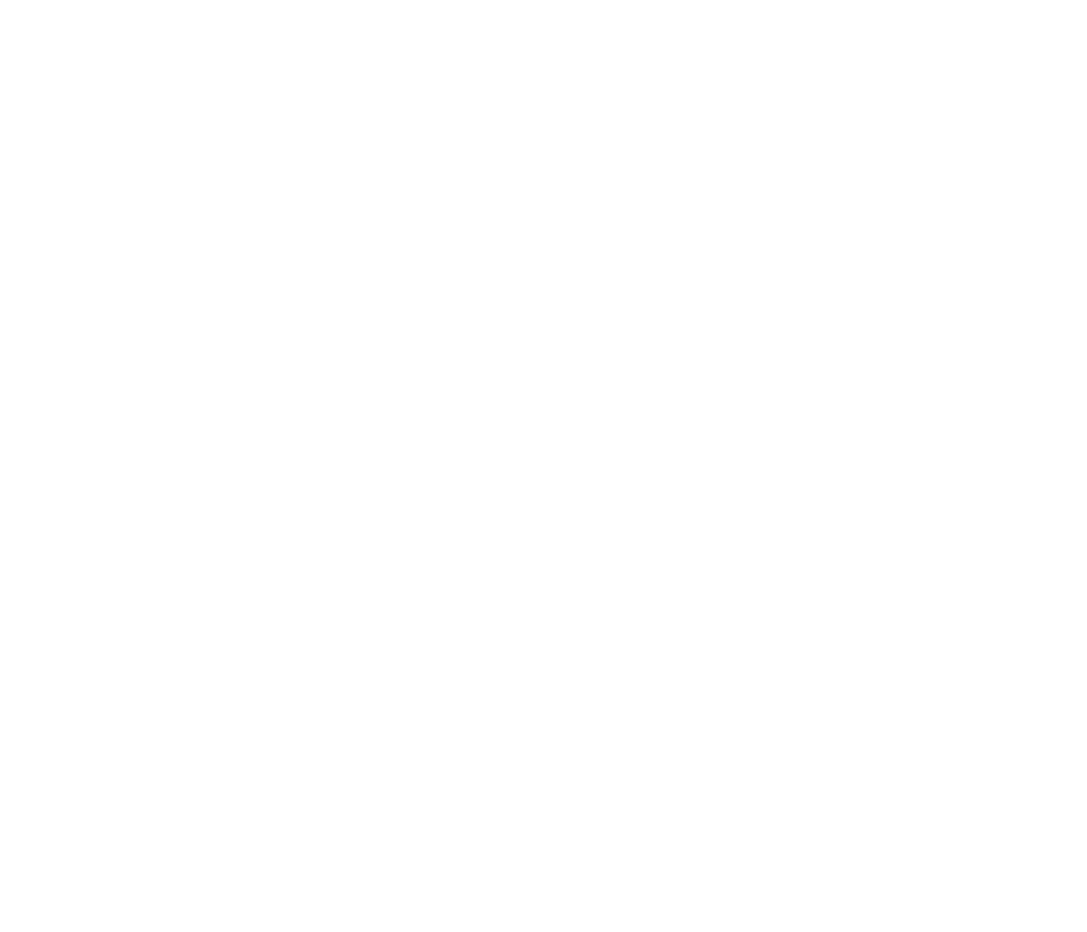
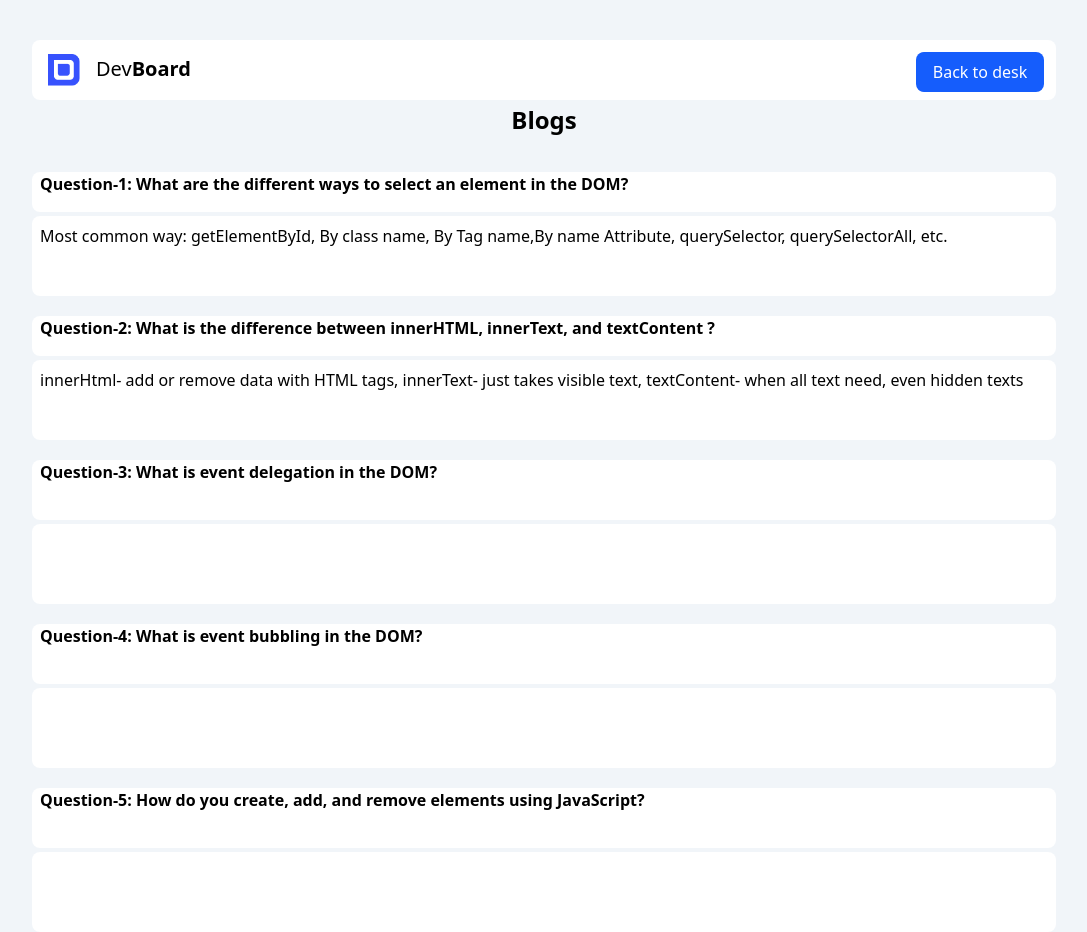
Before and after one commit to athikcodes/5th-Assignment, a plain HTML site: page question.html in a window 1280 px wide. Shown: the whole page, without its empty margins (96-1183 px from the left). Before the commit the page ends 800 px from the top, so only its background shows below. Drawn offline with nearby package versions, Linux system fonts and the light colour scheme.

Commit message:
addd some special code

```diff
--- a/question.html
+++ b/question.html
@@ -0,0 +1,64 @@
+<!DOCTYPE html>
+<html lang="en">
+<head>
+    <meta charset="UTF-8">
+    <meta name="viewport" content="width=device-width, initial-scale=1.0">
+    <title>5th-Assignment</title>
+    <link rel="preconnect" href="https://fonts.googleapis.com">
+    <link rel="preconnect" href="https://fonts.gstatic.com" crossorigin>
+    <link href="https://fonts.googleapis.com/css2?family=Poppins:ital,wght@0,100;0,200;0,300;0,400;0,500;0,600;0,700;0,800;0,900;1,100;1,200;1,300;1,400;1,500;1,600;1,700;1,800;1,900&display=swap" rel="stylesheet">
+    <script src="https://unpkg.com/@tailwindcss/browser@4"></script>
+</head>
+<body class="bg-slate-100 ">
+    <div class="h-[60px] bg-white w-[80%] m-auto rounded-lg mt-10 ">
+
+        <div class="flex items-center justify-between ">
+          <div class="flex">
+              <img class="mt-2 ml-4 w-8 h-8" src="assets/logo.png" alt="">
+              <h1 class="text-[20px] ml-4 mt-2" >Dev<span class="font-bold">Board</span></h1>
+          </div>
+
+              <button onclick="goBack()" class="text-white bg-blue-600 h-10 w-32 rounded-lg mt-3 mr-3">Back to desk</button>
+
+        </div>
+        <p class="font-bold text-center mt-3 text-2xl">Blogs</p>
+
+      </div>
+
+    <div class="h-[40px] bg-white w-[80%] m-auto rounded-lg mt-18 ">
+        <p class="font-bold ml-2 ">Question-1: What are the different ways to select an element in the DOM?
+        </p>
+      </div>
+
+    <div class="h-[80px] bg-white w-[80%] m-auto rounded-lg mt-1 ">
+      <p class="pt-2 ml-2">Most common way: getElementById, By class name, By Tag name,By name Attribute, querySelector, querySelectorAll, etc. </p>
+      </div>
+    <div class="h-[40px] bg-white w-[80%] m-auto rounded-lg mt-5 ">
+      <p class="font-bold ml-2 ">Question-2: What is the difference between innerHTML, innerText, and textContent ?</p>
+      </div>
+    <div class="h-[80px] bg-white w-[80%] m-auto rounded-lg mt-1 ">
+        <p class="pt-2 ml-2">innerHtml- add or remove data with HTML tags, innerText- just takes visible text, textContent- when all text need, even hidden texts</p>
+      </div>
+    <div class="h-[60px] bg-white w-[80%] m-auto rounded-lg mt-5 ">
+      <p class="font-bold ml-2 ">Question-3: What is event delegation in the DOM?</p>
+
+
+      </div>
+    <div class="h-[80px] bg-white w-[80%] m-auto rounded-lg mt-1 ">
+
+      </div>
+    <div class="h-[60px] bg-white w-[80%] m-auto rounded-lg mt-5 ">
+      <p class="font-bold ml-2 ">Question-4: What is event bubbling in the DOM?</p>
+      </div>
+    <div class="h-[80px] bg-white w-[80%] m-auto rounded-lg mt-1 ">
+
+      </div>
+    <div class="h-[60px] bg-white w-[80%] m-auto rounded-lg mt-5 ">
+      <p class="font-bold ml-2 ">Question-5: How do you create, add, and remove elements using JavaScript?</p>
+      </div>
+    <div class="h-[80px] bg-white w-[80%] m-auto rounded-lg mt-1 ">
+
+      </div>
+      <script src="script.js"></script>
+</body>
+</html>
--- a/script.js
+++ b/script.js
@@ -145,6 +145,13 @@ function hideParagraph(show){
     }
 }
 
+function clickme(){
+    window.location.href = "question.html"
+}
+function goBack(){
+    window.location.href ="index.html"
+}
+
 
 
 
```
Also changed, not shown: index.html (+1 -1 lines).
